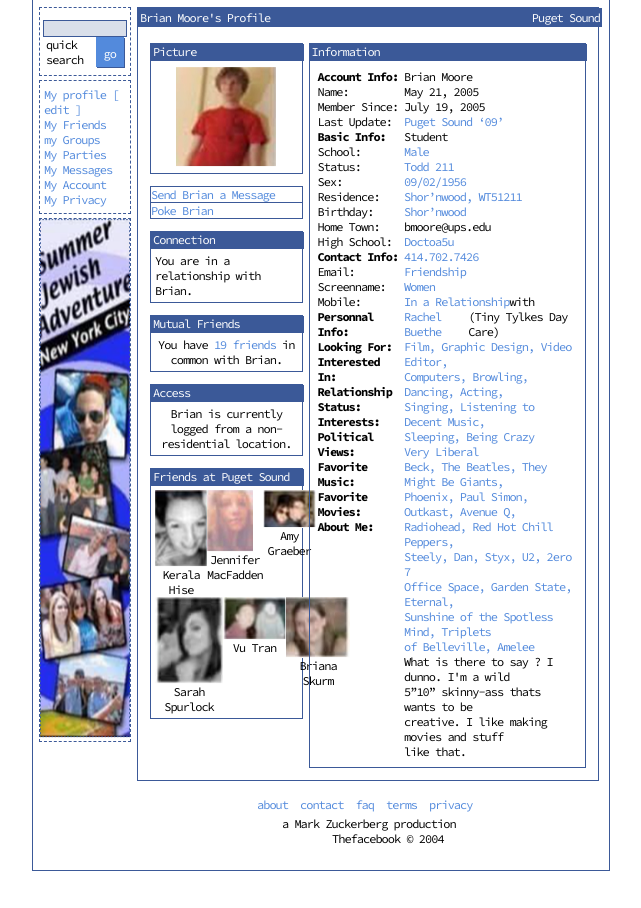
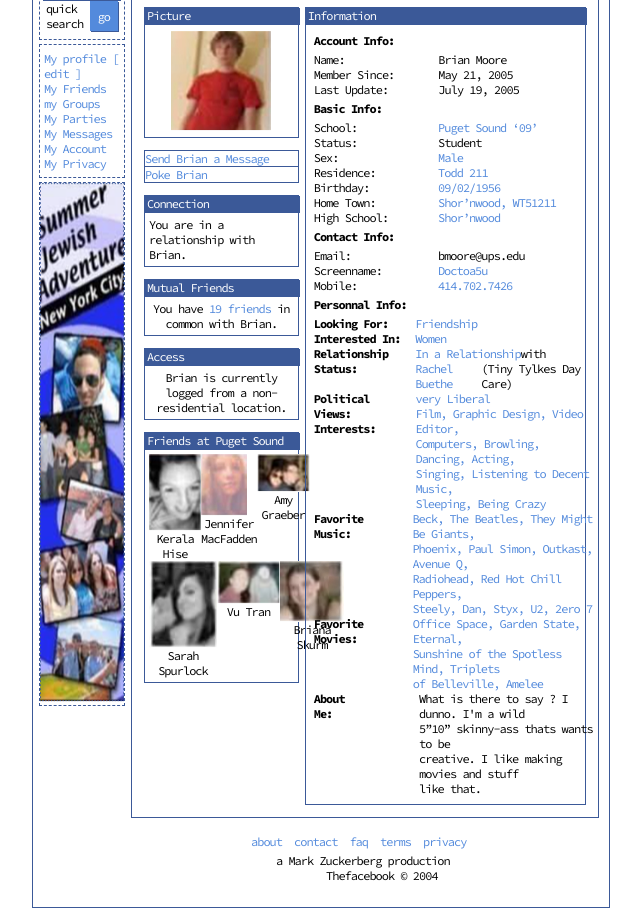
Before and after one commit to mlouis13/the-facebook-profile, a plain HTML site: page index.html in a window 1280 px wide. Shown: the whole page, without its empty margins (319-960 px from the left). Before the commit the page ends 871 px from the top, so only its background shows below. Drawn offline with Linux system fonts and the light colour scheme.

Commit message:
page version 1.10 (peut etre finale)

```diff
--- a/index.html
+++ b/index.html
@@ -148,12 +148,22 @@
               <div class="rightright">
                 <p class="titre">Information</p>
                 <div class="chiant">
+                  <h4>Account Info:</h4>
+                  <div class="accountinfo">
                     <div class="gauche">
-                    <h4>Account Info:</h4>
                       <p>Name:</p>
                       <p>Member Since:</p>
                       <p>Last Update:</p>
+                    </div>
+                    <div class="droite">
+                      <p>Brian Moore</p>
+                      <p>May 21, 2005</p>
+                      <p>July 19, 2005</p>
+                    </div>
+                  </div>
                   <h4>Basic Info:</h4>
+                  <div class="Basicinfo">
+                    <div class="gauche">
                       <p>School:</p>
                       <p>Status:</p>
                       <p>Sex:</p>
@@ -161,24 +171,8 @@
                       <p>Birthday:</p>
                       <p>Home Town:</p>
                       <p>High School:</p>
-                    <h4>Contact Info:</h4>
-                    <p>Email:</p>
-                    <p>Screenname:</p>
-                    <p>Mobile:</p>
-                    <h4>Personnal Info:</h4>
-                    <h4>Looking For:</h4>
-                    <h4>Interested In:</h4>
-                    <h4>Relationship Status:</h4>
-                    <h4>Interests:</h4>
-                    <h4>Political Views:</h4>
-                    <h4>Favorite Music:</h4>
-                    <h4>Favorite Movies:</h4>
-                    <h4>About Me:</h4>
                     </div>
                     <div class="droite">
-                    <p>Brian Moore</p>
-                    <p>May 21, 2005</p>
-                    <p>July 19, 2005</p>
                       <a href="#"> Puget Sound ‘09’</a>
                       <p>Student</p>
                       <a href="#">Male</a>
@@ -186,9 +180,31 @@
                       <a href="#">09/02/1956</a>
                       <a href="#">Shor’nwood, WT51211</a>
                       <a href="#">Shor’nwood</a>
+                    </div>
+                  </div>
+
+                  <h4>Contact Info:</h4>
+                  <div class="contactinfo">
+                    <div class="gauche">
+                      <p>Email:</p>
+                      <p>Screenname:</p>
+                      <p>Mobile:</p>
+                    </div>
+                    <div class="droite">
                       <p>bmoore@ups.edu</p>
                       <a href="#">Doctoa5u</a>
                       <a href="#">414.702.7426</a>
+                    </div>
+                  </div>
+                  <h4>Personnal Info:</h4>
+                  <div class="Personnalinfo">
+                    <div class="topinfo">
+                      <div class="gauche">
+                        <h4>Looking For:</h4>
+                        <h4>Interested In:</h4>
+                        <h4>Relationship Status:</h4>
+                      </div>
+                      <div class="droite">
                         <a href="#">Friendship</a>
                         <a href="#">Women</a>
                         <div class="aligner">
@@ -199,22 +215,53 @@
                           <a href="#">Rachel Buethe</a>
                           <span>(Tiny Tylkes Day Care)</span>
                         </div>
-                    <a href="#">Film, Graphic Design, Video Editor,</a>
+                      </div>
+                    </div>
+                    <div class="Politicalinfo">
+                      <div class="gauche">
+                        <h4>Political Views:</h4>
+                        <h4>Interests:</h4>
+                      </div>
+                      <div class="droite">
+                        <a href="#">very Liberal</a
+                        ><a href="#">Film, Graphic Design, Video Editor,</a>
                         <a href="#">Computers, Browling, Dancing, Acting,</a>
                         <a href="#">Singing, Listening to Decent Music,</a>
                         <a href="#">Sleeping, Being Crazy</a>
-                    <a href="#">Very Liberal</a>
+                      </div>
+                    </div>
+                    <div class="musicinfo">
+                      <div class="gauche">
+                        <h4>Favorite Music:</h4>
+                      </div>
+                      <div class="droite">
                         <a href="#">Beck, The Beatles, They Might Be Giants,</a>
                         <a href="#">Phoenix, Paul Simon, Outkast, Avenue Q,</a>
                         <a href="#">Radiohead, Red Hot Chill Peppers,</a>
                         <a href="#">Steely, Dan, Styx, U2, 2ero 7</a>
+                      </div>
+                    </div>
+                    <div class="moviesinfo">
+                      <div class="gauche">
+                        <h4>Favorite Movies:</h4>
+                      </div>
+                      <div class="droite">
                         <a href="#">Office Space, Garden State, Eternal,</a>
                         <a href="#">Sunshine of the Spotless Mind, Triplets</a>
                         <a href="#">of Belleville, Amelee</a>
+                      </div>
+                    </div>
+                    <div class="aboutme">
+                      <div class="gauche">
+                        <h4>About Me:</h4>
+                      </div>
+                      <div class="droite">
                         <p>What is there to say ? I dunno. I'm a wild</p>
                         <p>5”10” skinny-ass thats wants to be</p>
                         <p>creative. I like making movies and stuff</p>
                         <p>like that.</p>
+                      </div>
+                    </div>
                   </div>
                 </div>
               </div>
--- a/style.css
+++ b/style.css
@@ -228,8 +228,11 @@
 .chiant {
   padding: 8px;
   display: flex;
+  flex-direction: column;
   gap: 4px;
   padding: 8px;
+
+  width: 100%;
 }
 .padding {
   padding: 4px;
@@ -237,8 +240,46 @@
 .gauche {
   display: flex;
   flex-direction: column;
+
 }
 .droite {
   display: flex;
   flex-direction: column;
 }
+.accountinfo{
+  display: flex;
+  gap: 44px;
+
+}
+.Basicinfo{
+display: flex;
+gap: 50px;
+}
+.contactinfo{
+  display: flex;
+  gap: 56px;
+}
+.Personnalinfo{
+  display: flex;
+  flex-direction: column;
+}
+.topinfo{
+  display: flex;
+
+}
+.Politicalinfo{
+  display: flex;
+  gap: 25px;
+}
+.musicinfo{
+  display: flex;
+  gap: 31px;
+}
+.moviesinfo{
+  display: flex;
+  gap: 25px;
+}
+.aboutme{
+  display: flex;
+  gap: 68px;
+}
```
Lines whose indentation alone changed are shown as unchanged.
